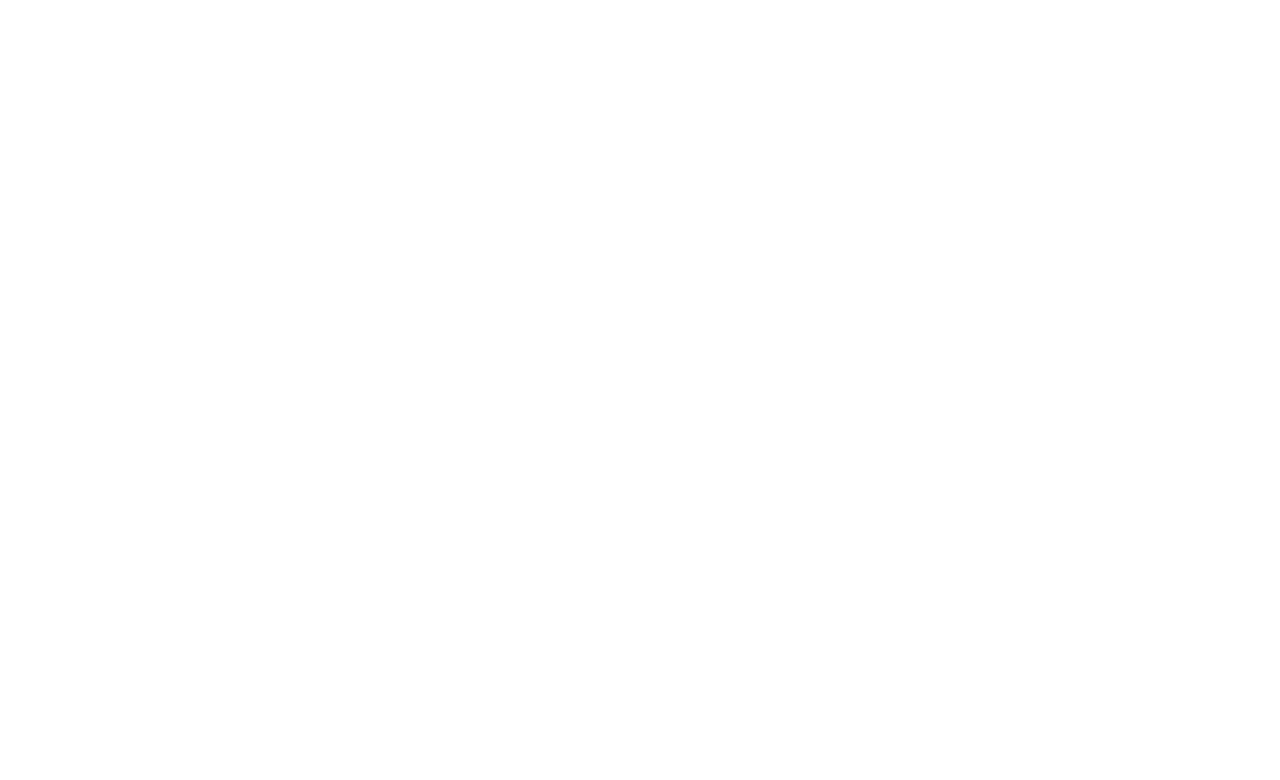
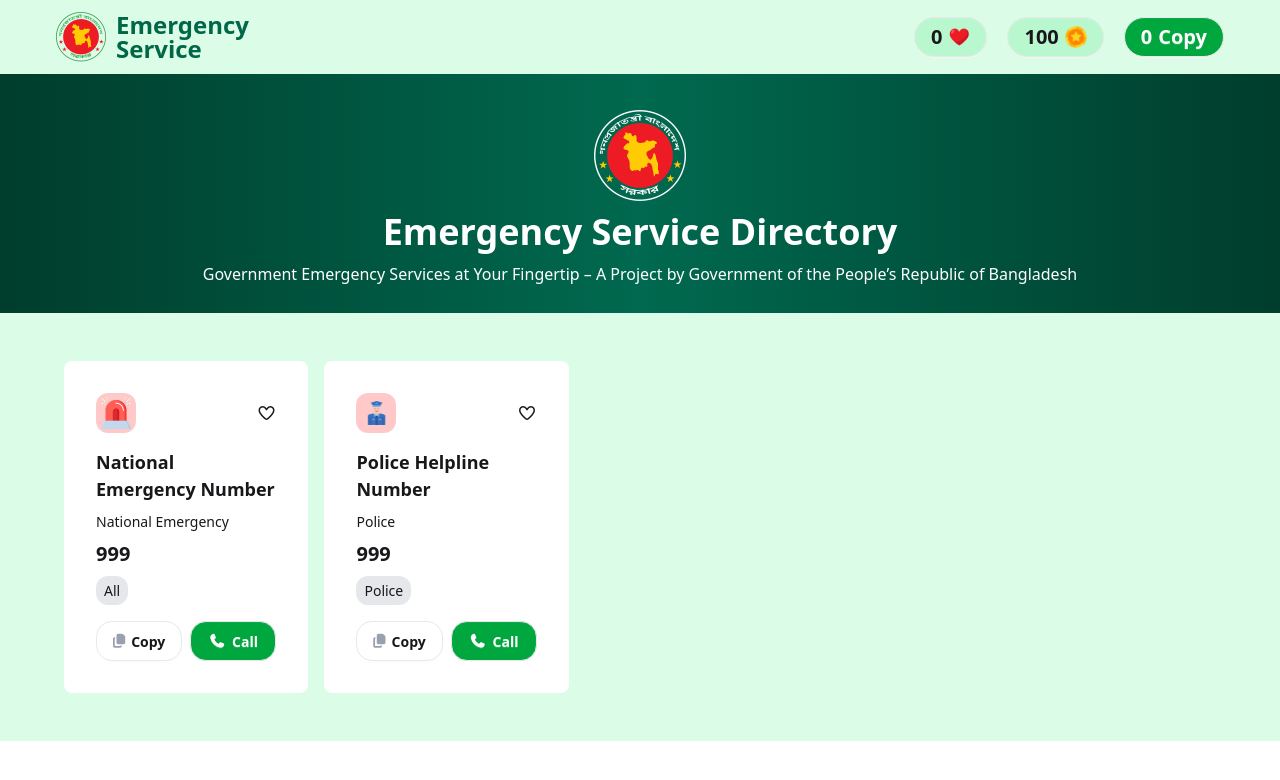
Before and after one commit to mdmasudparves09/assainment_5, a plain HTML site: page index.html in a window 1280 px wide. Drawn offline with nearby package versions, Linux system fonts and the light colour scheme.

Commit message:
every time problem with push

```diff
--- a/index.html
+++ b/index.html
@@ -19,7 +19,139 @@
       referrerpolicy="no-referrer"
     />
 </head>
-<body>
+<body class="bg-green-100 h-[100%] pb-12">
+    <!-- Navbar Start -->
+    <div class="navbar flex justify-between md:px-14 md:py-3 items-center">
+      <div class="flex items-center justify-center">
+        <img width="50px" src="./images/logo.png" alt="" />
+        <a
+          class="hidden md:block text-2xl text-[#006747] font-bold ml-2.5 leading-none"
+          >Emergency <br />
+          Service
+        </a>
+      </div>
 
+      <!-- Right Side Buttons -->
+      <div class="flex items- md:gap-5 md:items-center">
+        <button class="btn bg-green-200 rounded-4xl font-bold text-xl">
+          <span id="lifeCount">0</span>
+          <img width="22px" src="./images/heart.png" alt="" />
+        </button>
+
+        <button
+          class="btn disabled: cursor-default hover:default: bg-green-200 rounded-4xl font-bold text-xl"
+        >
+          <span id="coinCount">100</span>
+          <img width="22px" src="./images/coin.png" alt="" />
+        </button>
+
+        <button
+          class="btn bg-[#00A63E] rounded-4xl font-bold text-xl text-white"
+        >
+          <span id="copyCount">0</span> Copy
+        </button>
+      </div>
+    </div>
+    <!-- Navbar End -->
+      <!-- Hero Section start -->
+    <div
+      class="hero py-5 md:h-[239px] bg-[linear-gradient(to_right,_#003d2c,_#00694f,_#003d2c)]"
+    >
+      <div class="hero-content text-center items-center justify-center">
+        <div class="flex flex-col items-center">
+          <img width="92px" src="./images/logo_dark.png" alt="" />
+          <h1 class="text-4xl font-bold text-white py-2.5 card_title">
+            Emergency Service Directory
+          </h1>
+          <p class="text-white">
+            Government Emergency Services at Your Fingertip – A Project by
+            Government of the People’s Republic of Bangladesh
+          </p>
+        </div>
+      </div>
+    </div>
+    <!-- Hero Section End -->
+
+    <!-- Card Section Start -->
+    <div class="grid md:grid-cols-12 md:gap-2 mt-12 px-16 grid-cols-1">
+      <div class="col-span-8">
+        <div class="grid grid-cols-1 md:grid-cols-3 gap-4">
+          <!-- National Emergency Number Card start  -->
+          <div class="card bg-white p-8">
+            <div class="flex items-center justify-between">
+              <div
+                class="bg-red-200 rounded-xl h-[40px] w-[40px] flex justify-center items-center"
+              >
+                <img width="32px" src="./images/emergency.png" alt="" />
+              </div>
+
+              <button class="cursor-pointer love_btn">
+                <i class="fa-regular fa-heart"></i>
+              </button>
+            </div>
+
+            <div class="card-body p-0">
+              <h2 class="card-title pt-4 font-extrabold">
+                National Emergency Number
+              </h2>
+              <p class="">National Emergency</p>
+              <p class="text-xl font-bold number">999</p>
+              <p
+                class="bg-gray-200 w-fit px-2 py-1 flex justify-center items-center rounded-xl"
+              >
+                All
+              </p>
+              <div class="card-actions grid grid-cols-2 mt-2">
+                <button class="btn bg-white rounded-2xl w-full copy_btn">
+                  <i class="fa-solid fa-copy text-gray-400"></i> Copy
+                </button>
+
+                <button
+                  class="btn bg-green-600 text-white rounded-2xl w-full call_btn"
+                >
+                  <i class="fa-solid fa-phone"></i> Call
+                </button>
+              </div>
+            </div>
+          </div>
+          <!-- National Emergency Number Card End  -->
+           <!-- Police Helpline Number Card start  -->
+          <div class="card bg-white p-8">
+            <div class="flex items-center justify-between">
+              <div
+                class="bg-red-200 rounded-xl h-[40px] w-[40px] flex justify-center items-center"
+              >
+                <img width="32px" src="./images/police.png" alt="" />
+              </div>
+              <button class="cursor-pointer love_btn">
+                <i class="fa-regular fa-heart"></i>
+              </button>
+            </div>
+
+            <div class="card-body p-0">
+              <h2 class="card-title font-extrabold pt-4">
+                Police Helpline Number
+              </h2>
+              <p class="">Police</p>
+              <p class="text-xl font-bold number">999</p>
+              <p
+                class="bg-gray-200 w-fit px-2 py-1 flex justify-center items-center rounded-xl"
+              >
+                Police
+              </p>
+              <div class="card-actions grid grid-cols-2 mt-2">
+                <button class="btn bg-white rounded-2xl w-full copy_btn">
+                  <i class="fa-solid fa-copy text-gray-400"></i> Copy
+                </button>
+
+                <button
+                  class="btn bg-green-600 text-white rounded-2xl w-full call_btn"
+                >
+                  <i class="fa-solid fa-phone"></i> Call
+                </button>
+              </div>
+            </div>
+          </div>
+          <!-- Police Helpline Number Card End  -->
 </body>
 </html>
```
Also changed, not shown: 1 other file.
